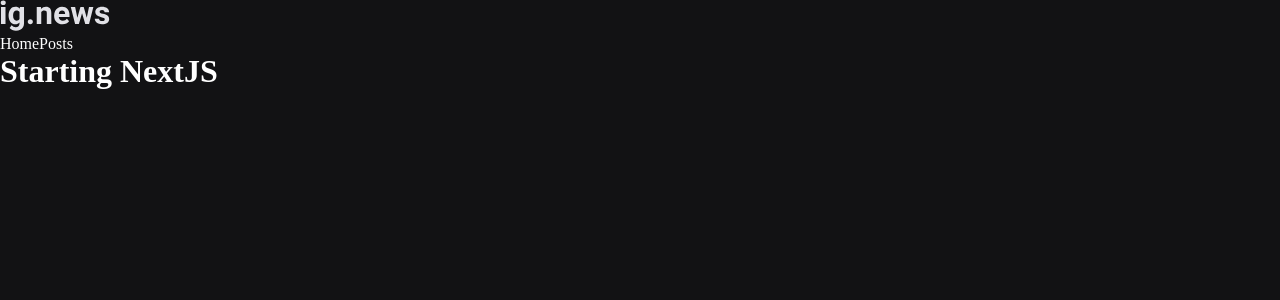
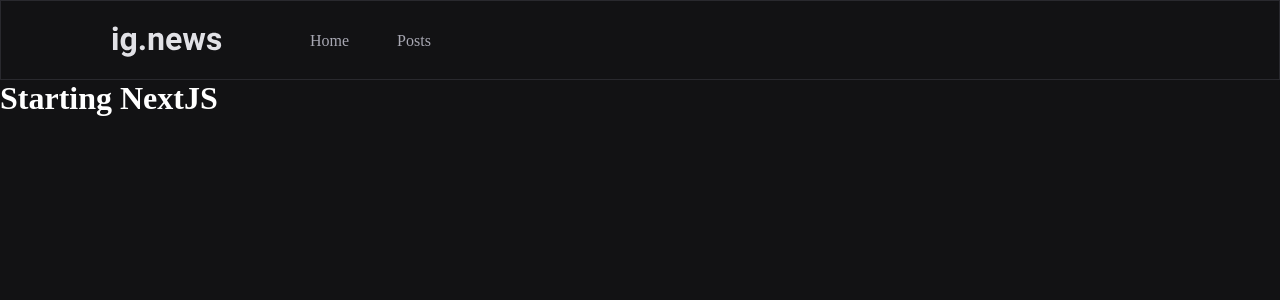
Before and after one commit to eric-antonio/ignews, a Next.js app: page / in a window 1280 px wide. Shown: the top 300 px of the page. Built offline with nearby package versions, Linux system fonts and the light colour scheme.

Commit message:
Update styles.module.scss

```diff
--- a/src/components/Header/styles.module.scss
+++ b/src/components/Header/styles.module.scss
@@ -1,7 +1,50 @@
-.headerContainer{
-
+.headerContainer {
+  height: 5rem;
+  border: 1px solid var(--gray-800);
 }
 
-.headerContent{
+.headerContent {
+  max-width: 1120px;
+  height: 5rem;
+  margin: 0 auto;
+  padding: 0 2rem;
+  display: flex;
+  align-items: center;
 
+  nav {
+    margin-left: 5rem;
+    height: 5rem;
+
+    a {
+      display: inline-block;
+      position: relative;
+      padding: 0 0.5rem;
+      height: 5rem;
+      line-height: 5rem;
+      color: var(--gray-300);
+
+      transition: color 0.2s;
+      & + a {
+        margin-left: 2rem;
+      }
+
+      &:hover {
+        filter: brightness(0.6);
+      }
+      &.active{
+        color: var(--white);
+        font-weight: bold;
+      }
+      &.active::after {
+        content: "";
+        height: 3px;
+        border-radius: 3px 3px 0 0;
+        width: 100%;
+        position: absolute;
+        bottom: 1px;
+        left: 0;
+        background: var(--yellow-500);
+      }
+    }
+  }
 }
```
